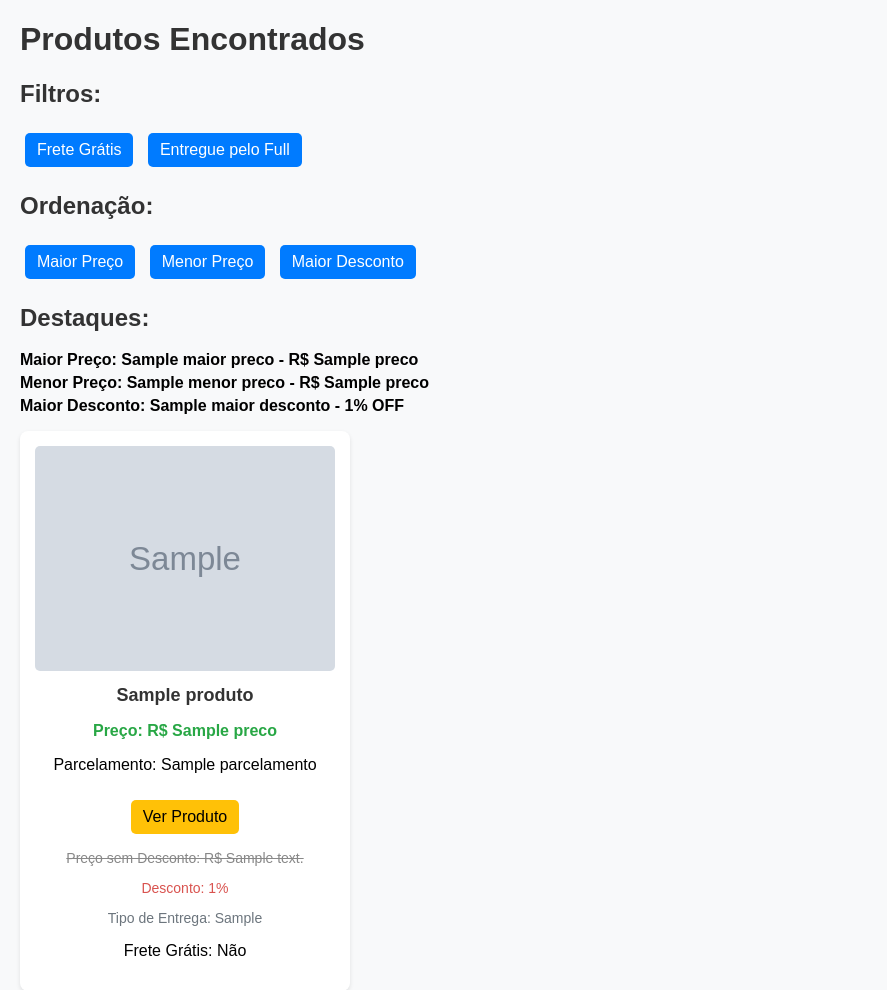
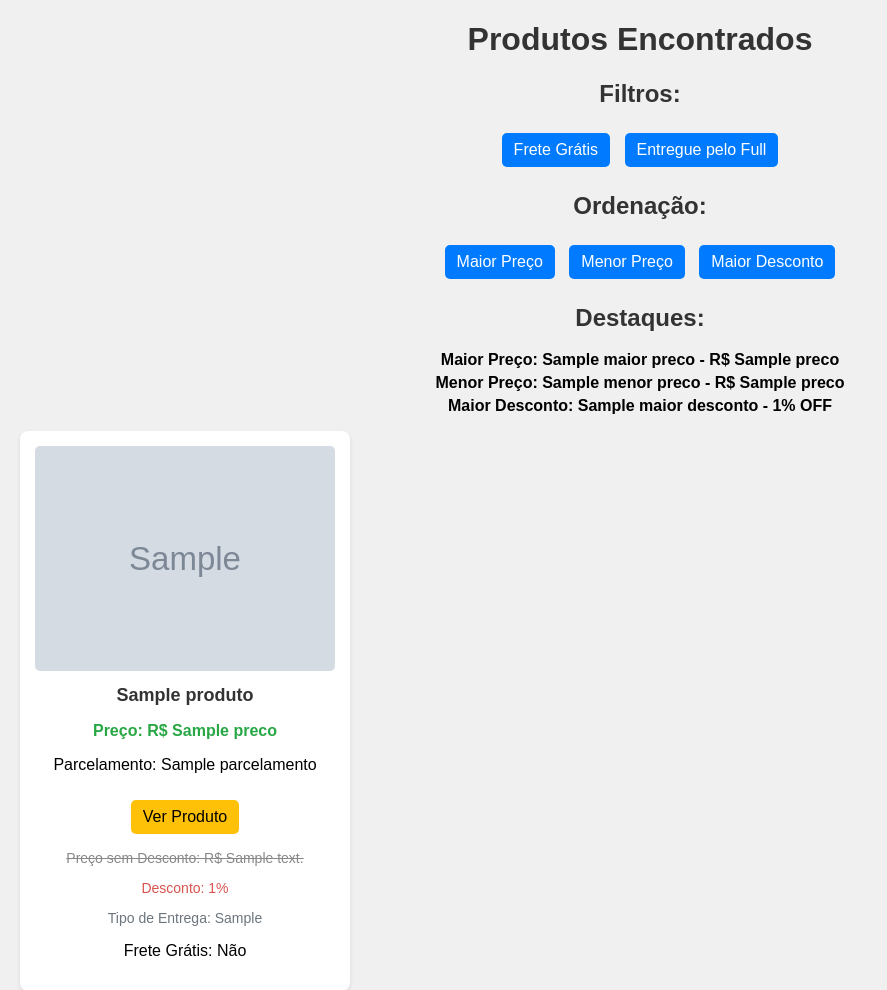
Before and after one commit to evisonpacheco/desafio-catalogo-ofertas, a Django app: template catalogo_ofertas/ofertas/templates/ofertas/lista_produtos.html in a window 1280 px wide. Shown: the top 990 px of the page, without its empty margins (0-887 px from the left). Run offline with Django 3.2, Linux system fonts and the light colour scheme; the template is opened without the code that fills it: most values are stand-ins (such as "Sample title", 1, 10 or a date in 2020); grey boxes marked "Sample" are stand-in pictures.

Commit message:
style: corrigindo centralizacao

```diff
--- a/catalogo_ofertas/ofertas/templates/ofertas/lista_produtos.html
+++ b/catalogo_ofertas/ofertas/templates/ofertas/lista_produtos.html
@@ -12,21 +12,27 @@
     <h1 class="page-title">Produtos Encontrados</h1>
 
     <!-- Filtros -->
+    <div class="center">
         <h2 class="filters__title">Filtros:</h2>
         <a href="?frete_gratis=1" class="filters__link">Frete Grátis</a>
         <a href="?full=1" class="filters__link">Entregue pelo Full</a>
+    </div>
 
     <!-- Ordenação -->
+    <div class="center">
         <h2 class="sorting__title">Ordenação:</h2>
         <a href="?ordenacao=maior_preco" class="sorting__link">Maior Preço</a>
         <a href="?ordenacao=menor_preco" class="sorting__link">Menor Preço</a>
         <a href="?ordenacao=maior_desconto" class="sorting__link">Maior Desconto</a>
+    </div>
 
     <!-- Extras -->
+    <div class="center">
         <h2 class="highlights__title">Destaques:</h2>
         <p class="highlights__item">Maior Preço: {{ maior_preco.nome }} - R$ {{ maior_preco.preco }}</p>
         <p class="highlights__item">Menor Preço: {{ menor_preco.nome }} - R$ {{ menor_preco.preco }}</p>
         <p class="highlights__item">Maior Desconto: {{ maior_desconto.nome }} - {{ maior_desconto.percentual_desconto }}% OFF</p>
+    </div>
 
     <!-- Lista de Produtos -->
     <ul class="product-list">
--- a/catalogo_ofertas/ofertas/templates/ofertas/static/css/styles.css
+++ b/catalogo_ofertas/ofertas/templates/ofertas/static/css/styles.css
@@ -3,12 +3,17 @@ body {
   font-family: Arial, sans-serif;
   margin: 20px;
   padding: 0;
-  background-color: #f8f9fa;
+  background-color: #f0f0f0;
 }
 
 /* Cabeçalhos */
 h1, h2 {
   color: #333;
+  text-align: center;
+}
+
+.center {
+  text-align: center;
 }
 
 /* Filtros e Ordenação */
```
Lines whose indentation alone changed are shown as unchanged.
